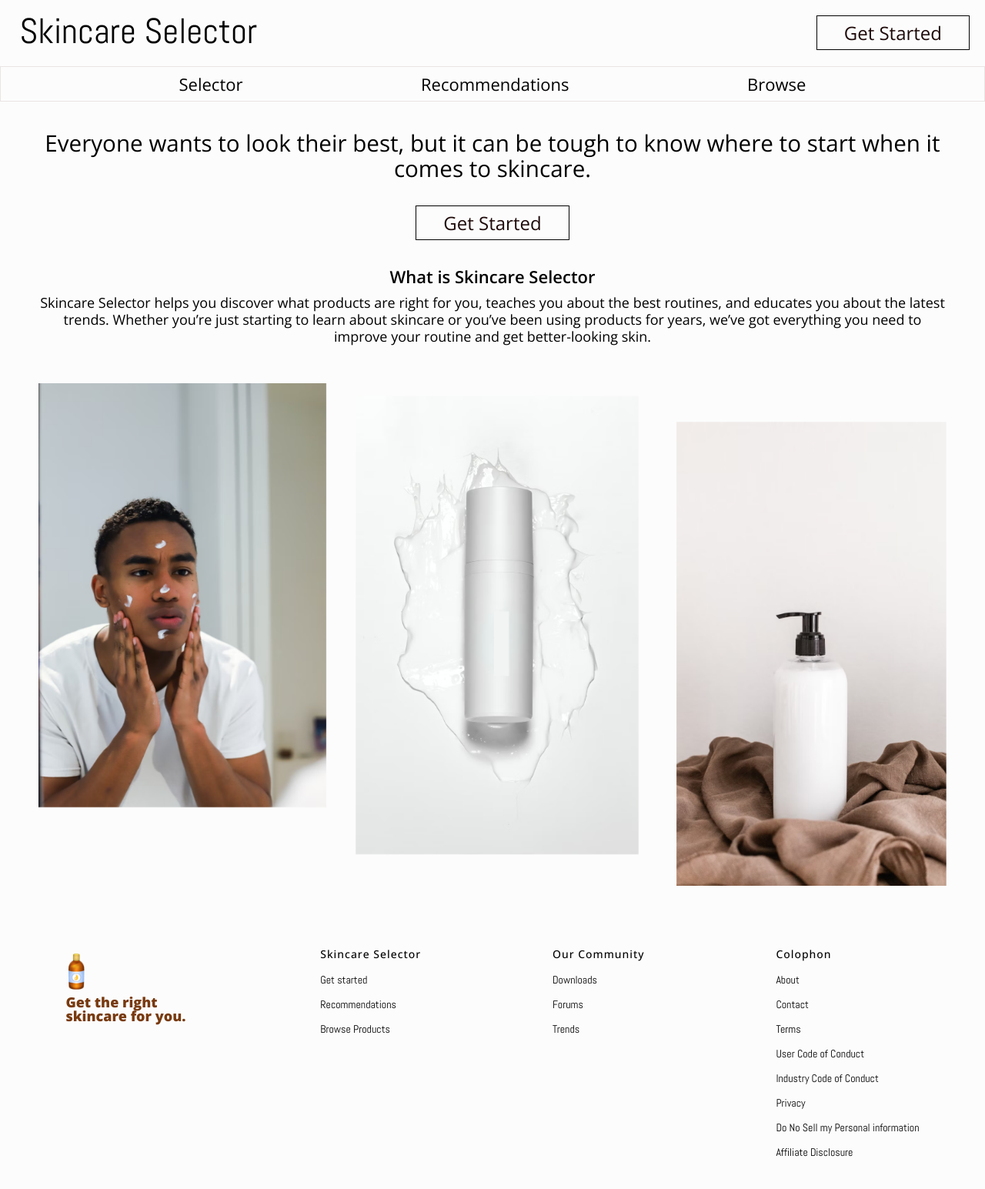
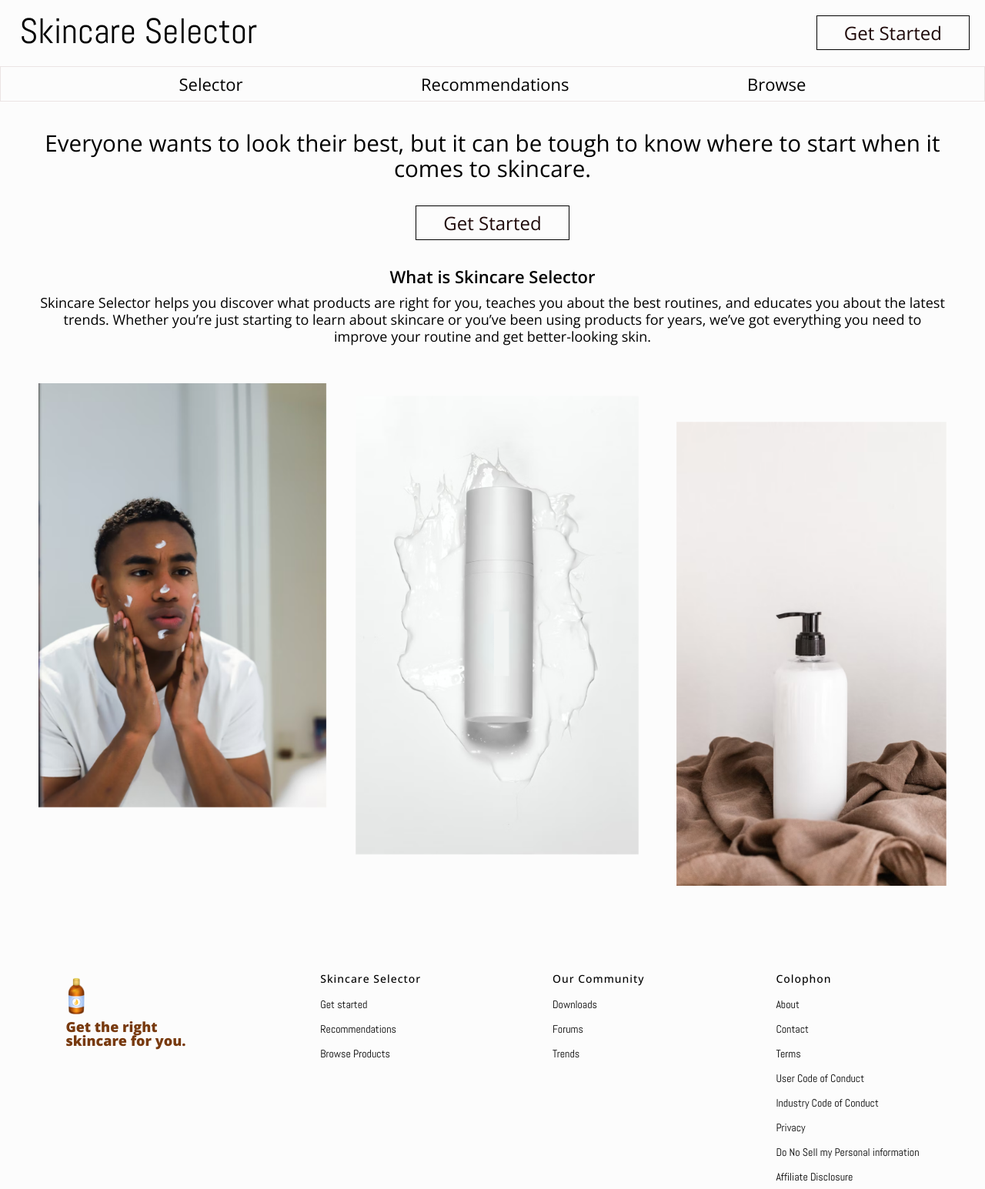
Before and after one commit to ibConnor/SkincareSelector, a Jekyll site: the page built from index.html, in a window 1280 px wide. Shown: the whole page at 77% size. Built offline with Jekyll 4.4.1, drawn with Linux system fonts in a browser that asks for light colours; before the commit the page ends 1513 px from its top, so only the background shows below that.

Commit message:
updated sunscreen selection and footer

```diff
--- a/_includes/footer.html
+++ b/_includes/footer.html
@@ -1,6 +1,7 @@
+<br>
+<br>
+
 <footer>
-
-
 
 <div class="col">
 
--- a/css/main.css
+++ b/css/main.css
@@ -5,6 +5,12 @@
   font-family: 'Open Sans', sans-serif;
 }
 
+/* iframe{
+  display: block;
+  justify-content: center;
+  height: 100vh;
+  width: 90vw;
+} */
 .skin101
 {
   display: block;
--- a/sunscreenselection.html
+++ b/sunscreenselection.html
@@ -3,4 +3,4 @@
 ---
 
 
-<iframe class="airtable-embed" src="https://airtable.com/embed/shrPBbMibHjg7P8hp?backgroundColor=yellow&viewControls=on" frameborder="0" onmousewheel="" width="100%" height="533" style="background: transparent; border: 1px solid #ccc;"></iframe>
+<iframe class="airtable-embed" src="https://airtable.com/embed/shrPBbMibHjg7P8hp?backgroundColor=yellow&viewControls=on" frameborder="0" onmousewheel="" width="100%" height="533" style="background: transparent; border: 1px solid #ccc; height: 100vh;"></iframe>
```
